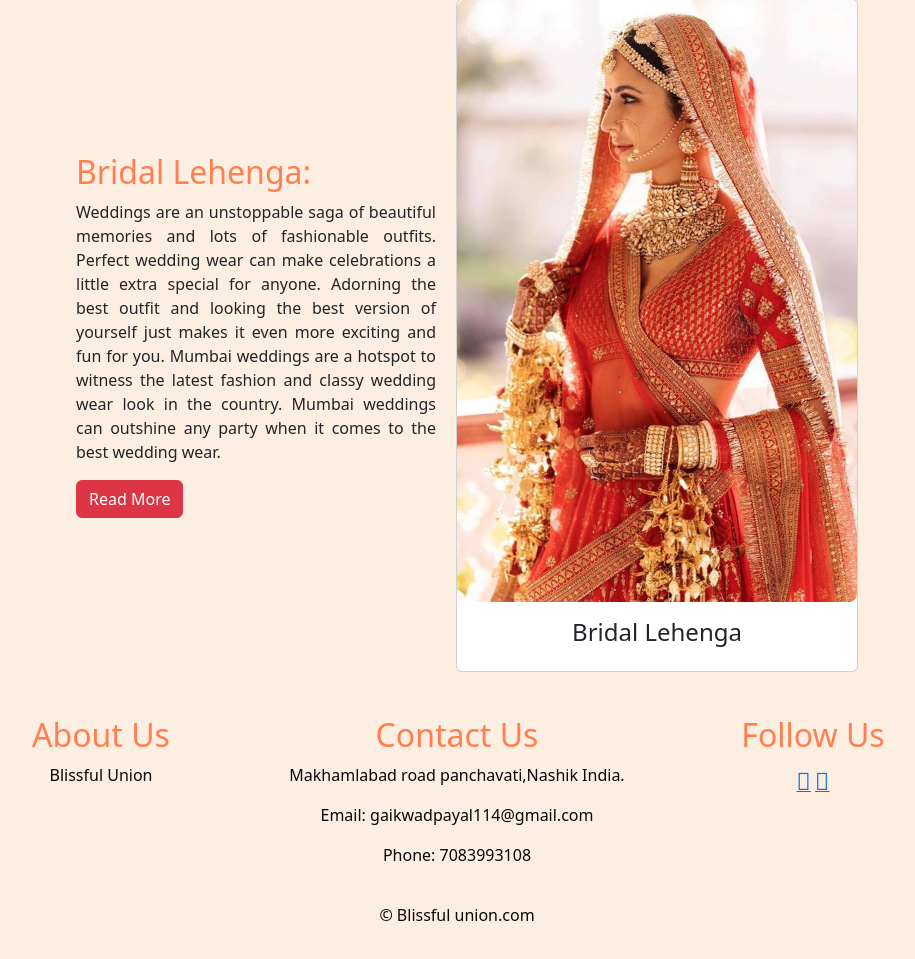
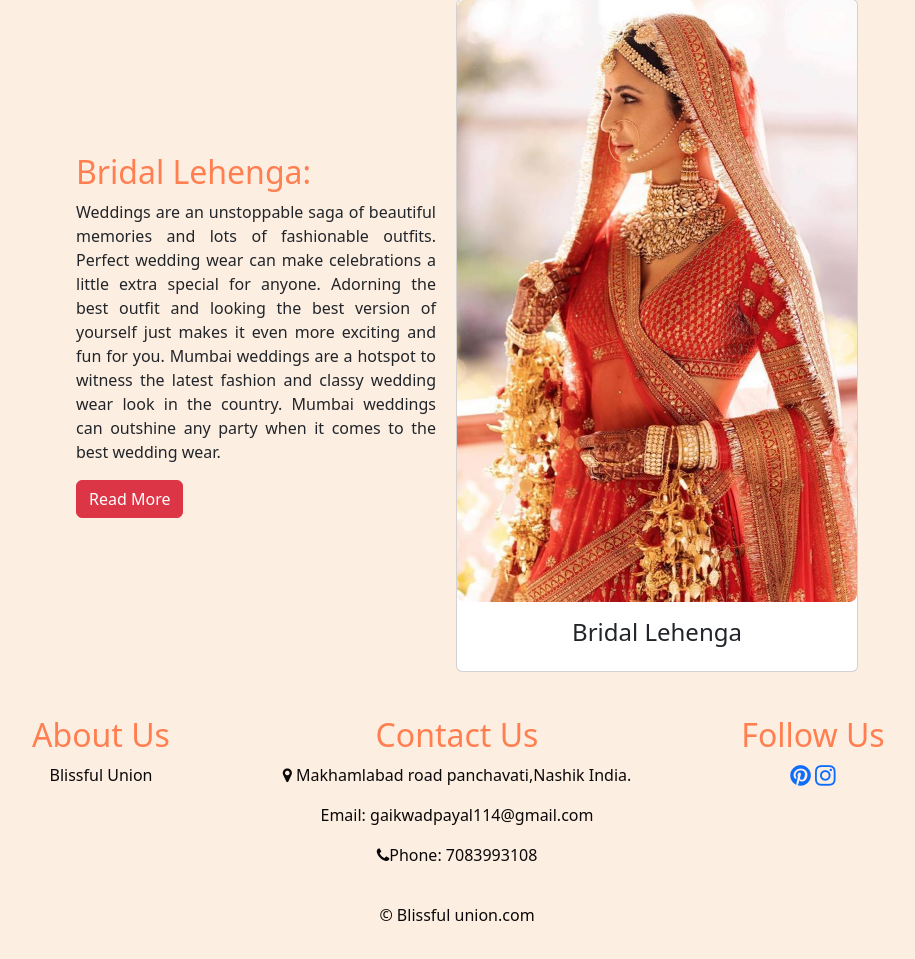
Before and after one commit to PayalGaikwad123/Blissful-Union, a plain HTML site: page Brides.html in a window 1280 px wide. Shown: the part 1461-2420 px from the top of the page, without its empty margins (183-1098 px from the left). Drawn offline with nearby package versions, Linux system fonts and the light colour scheme.

Commit message:
Add files via upload

```diff
--- a/Brides.html
+++ b/Brides.html
@@ -7,6 +7,7 @@
     <link href="https://cdn.jsdelivr.net/npm/bootstrap@5.3.2/dist/css/bootstrap.min.css" rel="stylesheet">
     <link href="https://unpkg.com/aos@2.3.1/dist/aos.css" rel="stylesheet">
     <script src="https://unpkg.com/aos@2.3.1/dist/aos.js"></script>
+    <link rel="stylesheet" href="https://cdnjs.cloudflare.com/ajax/libs/font-awesome/4.7.0/css/font-awesome.min.css">
     <script src="https://cdn.jsdelivr.net/npm/bootstrap@5.3.2/dist/js/bootstrap.bundle.min.js"></script>
 
     <link rel="icon" type="image/x-icon" href="images/fevicon.png">
@@ -216,7 +217,7 @@
       <div class="footer-section social">
           <h2>Follow Us</h2>
           <a href="https://pin.it/3r0bdQuZi" target="_blank"><i style="font-size:24px" class="fa">&#xf0d2;</i></a>
-          <a href="https://www.instagram.com/messy_me_18/?igsh=eW1oZWo1OXE5MDdr" target="_blank"><i style="font-size:24px" class="fa">&#xf16d;</i></a>
+          <a href="https://www.instagram.com/_payal.1114?utm_source=qr&igsh=bjhwbHVoaHdwcHh5" target="_blank"><i style="font-size:24px" class="fa">&#xf16d;</i></a>
       </div>
   </div>
   <div class="footer-bottom">
```
Also changed, not shown: Grooms.html (+1 -1 lines), vendors.html (+1 -1 lines).
